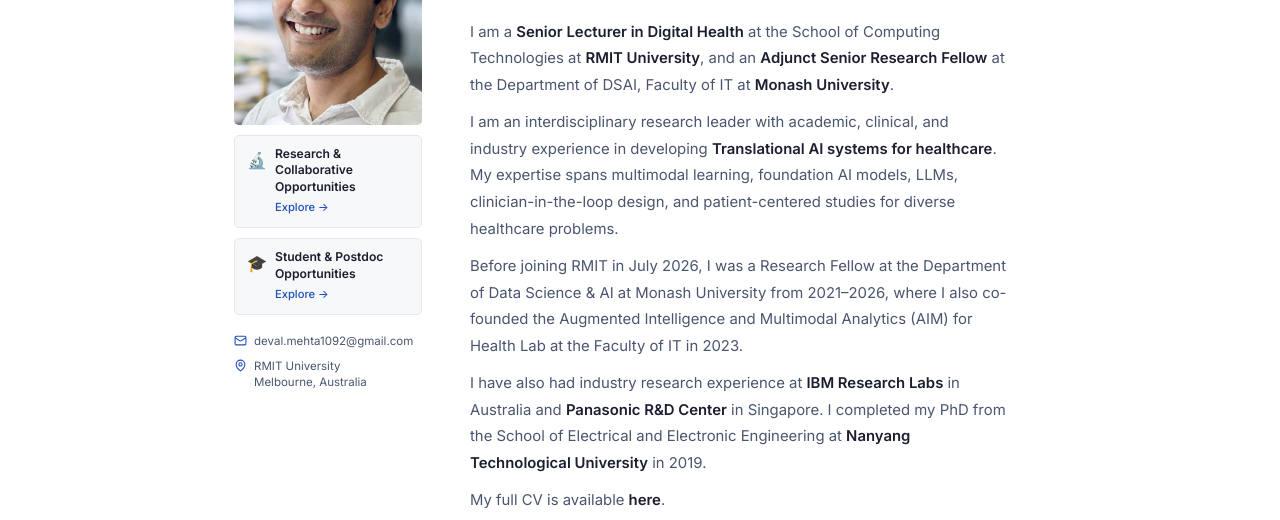
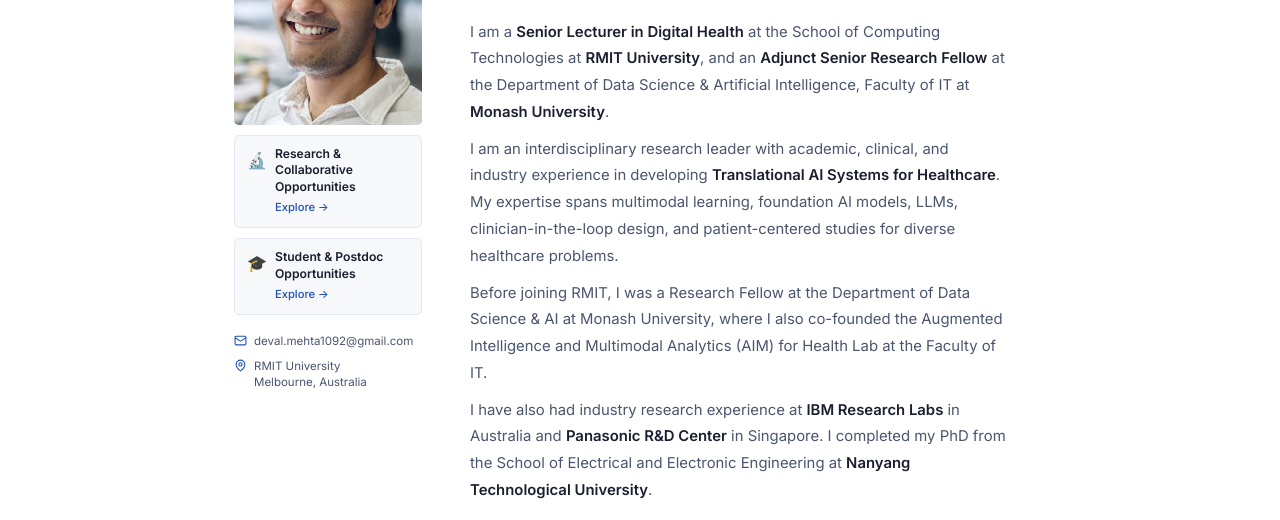
Before and after one commit to deval-mehta/deval-mehta.github.io, a plain HTML site: page index.html in a window 1280 px wide. Shown: the part 219-739 px from the top of the page. Drawn offline with Linux system fonts and the light colour scheme.

Commit message:
Update index.html

```diff
--- a/index.html
+++ b/index.html
@@ -64,11 +64,10 @@
         <p class="hero-role">Senior Lecturer in Digital Health</p>
         <p class="hero-affil">School of Computing Technologies, RMIT University &middot; Melbourne, Australia</p>
         <div class="hero-bio">
-          <p>I am a <strong>Senior Lecturer in Digital Health</strong> at the School of Computing Technologies at <strong>RMIT University</strong>, and an <strong>Adjunct Senior Research Fellow</strong> at the Department of DSAI, Faculty of IT at <strong>Monash University</strong>.</p>
-          <p>I am an interdisciplinary research leader with academic, clinical, and industry experience in developing <strong>Translational AI systems for healthcare</strong>. My expertise spans multimodal learning, foundation AI models, LLMs, clinician-in-the-loop design, and patient-centered studies for diverse healthcare problems.</p>
-          <p>Before joining RMIT in July 2026, I was a Research Fellow at the Department of Data Science &amp; AI at Monash University from 2021&ndash;2026, where I also co-founded the Augmented Intelligence and Multimodal Analytics (AIM) for Health Lab at the Faculty of IT in 2023.</p>
-          <p>I have also had industry research experience at <strong>IBM Research Labs</strong> in Australia and <strong>Panasonic R&amp;D Center</strong> in Singapore. I completed my PhD from the School of Electrical and Electronic Engineering at <strong>Nanyang Technological University</strong> in 2019.</p>
-          <p>My full CV is available <a href="https://github.com/deval-mehta/deval-mehta.github.io/blob/main/CV-Deval%20Mehta.pdf" target="_blank"><strong>here</strong></a>.</p>
+          <p>I am a <strong>Senior Lecturer in Digital Health</strong> at the School of Computing Technologies at <strong>RMIT University</strong>, and an <strong>Adjunct Senior Research Fellow</strong> at the Department of Data Science &amp; Artificial Intelligence, Faculty of IT at <strong>Monash University</strong>.</p>
+          <p>I am an interdisciplinary research leader with academic, clinical, and industry experience in developing <strong>Translational AI Systems for Healthcare</strong>. My expertise spans multimodal learning, foundation AI models, LLMs, clinician-in-the-loop design, and patient-centered studies for diverse healthcare problems.</p>
+          <p>Before joining RMIT, I was a Research Fellow at the Department of Data Science &amp; AI at Monash University, where I also co-founded the Augmented Intelligence and Multimodal Analytics (AIM) for Health Lab at the Faculty of IT.</p>
+          <p>I have also had industry research experience at <strong>IBM Research Labs</strong> in Australia and <strong>Panasonic R&amp;D Center</strong> in Singapore. I completed my PhD from the School of Electrical and Electronic Engineering at <strong>Nanyang Technological University</strong>.</p>
         </div>
         <div class="hero-links">
           <a href="mailto:deval.mehta1092@gmail.com" class="hlink"><svg viewBox="0 0 24 24" fill="none" stroke="currentColor" stroke-width="2"><rect x="2" y="4" width="20" height="16" rx="2"/><path d="m22 7-8.97 5.7a1.94 1.94 0 0 1-2.06 0L2 7"/></svg>Email</a>
```
